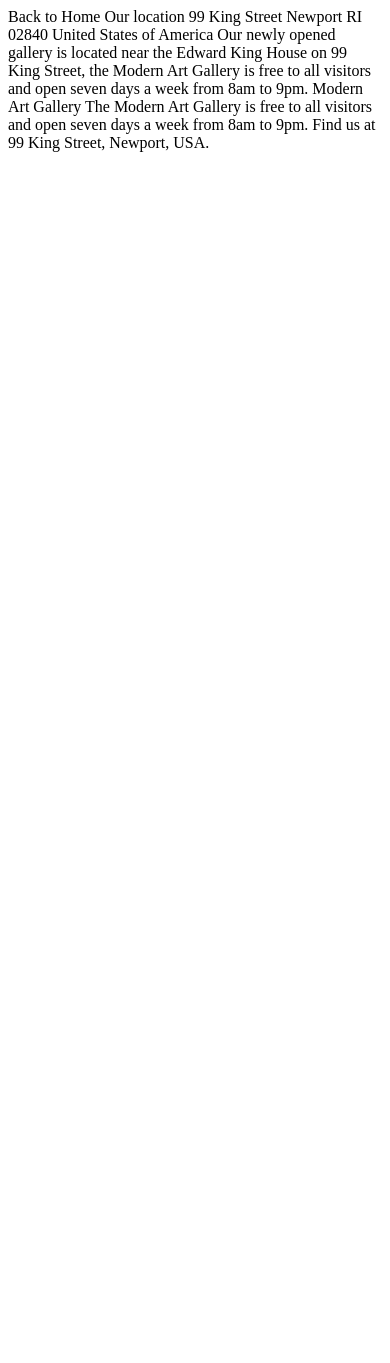
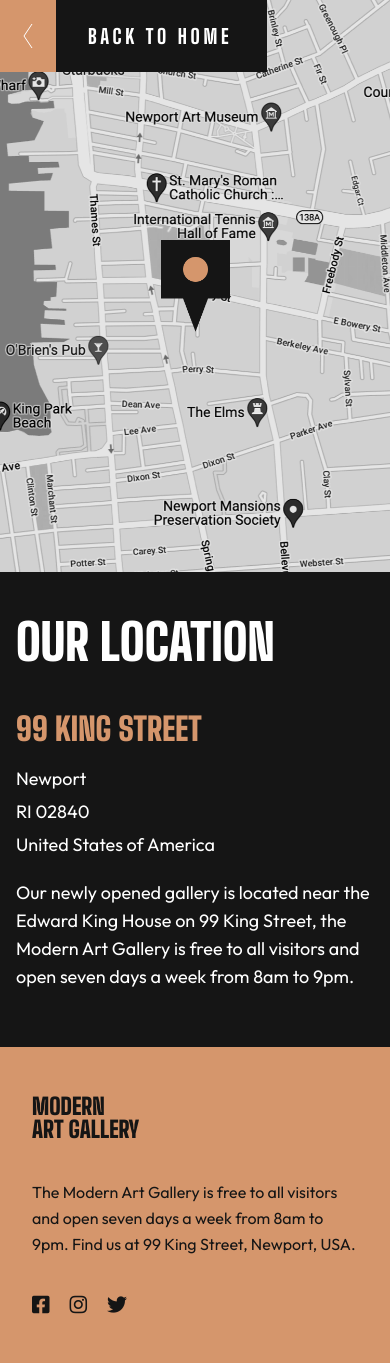
Before and after one commit to MichalTrubini/Art-gallery-website, a plain HTML site: page location.html in a window 390 px wide. Before the commit the page ends 844 px from the top, so only its background shows below. Drawn offline with Linux system fonts and the light colour scheme.

Commit message:
location mobile css done

```diff
--- a/location.html
+++ b/location.html
@@ -5,28 +5,70 @@
   <meta name="viewport" content="width=device-width, initial-scale=1.0">
 
   <link rel="icon" type="image/png" sizes="32x32" href="./assets/favicon-32x32.png">
+  <link rel="preconnect" href="https://fonts.googleapis.com">
+  <link rel="preconnect" href="https://fonts.gstatic.com" crossorigin>
+  <link href="https://fonts.googleapis.com/css2?family=Big+Shoulders+Display:wght@800;900&family=Outfit&display=swap" rel="stylesheet">
+  <link rel="stylesheet" href="css/style.css">
+  <link rel="stylesheet" href="https://use.fontawesome.com/releases/v5.15.4/css/all.css" integrity="sha384-DyZ88mC6Up2uqS4h/KRgHuoeGwBcD4Ng9SiP4dIRy0EXTlnuz47vAwmeGwVChigm" crossorigin="anonymous">
 
   <title>Frontend Mentor | Art gallery website</title>
 </head>
 <body>
 
-  Back to Home
-
+  <main class="main">
+    <div class="map">
+      <a href="#">
+        <div class="link-container link-position">
+          <div class="arrow">
+            <img src="assets/icon-arrow-left.svg" alt="arrow">
+          </div>
+          <p class="link">Back to Home</p>
+        </div>
+      </a>
+      <picture class="hero__image-container">
+        <source
+        srcset="assets/mobile/image-map@2x.png"
+        media="all and (min-width: 376px)"
+        />
+        <source
+          srcset="assets/mobile/image-map.png"
+          media="all and (max-width:375px)"
+        />
+        <img src="assets/mobile/image-map.png" alt="our location" class="map__Image">
+      </picture>
+    </div>
+    <section class="location">
+      <h1 class="location__heading">
         Our location
-
+      </h1>
+      <h2 class="location__subheading">
         99 King Street
-  Newport
-  RI 02840
-  United States of America
-
+      </h2>
+      <ul class="location__list">
+        <li class="location__address-line">Newport</li>
+        <li class="location__address-line">RI 02840</li>
+        <li class="location__address-line">United States of America</li>
+      </ul>
+      <p class="location__paragraph">
         Our newly opened gallery is located near the Edward King House on 99 King
         Street, the Modern Art Gallery is free to all visitors and open seven days
         a week from 8am to 9pm.
-
-  Modern Art Gallery
-
+      </p>
+    </section>
+  </main>
+  <footer class="footer footer--accent">
+    <h3 class="footer__heading footer__heading-dark">
+      <span class="footer__heading-break">Modern</span> Art Gallery
+    </h3>
+    <p class="footer__paragraph">
       The Modern Art Gallery is free to all visitors and open seven days a week
       from 8am to 9pm. Find us at 99 King Street, Newport, USA.
-
+    </p>
+    <div class="footer__social-block">
+      <a href="#" class="footer__social-link" aria-label="Click to follow our Facebook account"><i class="fab fa-facebook-square"></i></a>
+      <a href="#" class="footer__social-link" aria-label="Click to follow our Instagram account"><i class="fab fa-instagram"></i></a>
+      <a href="#" class="footer__social-link" aria-label="Click to follow our Twitter account"><i class="fab fa-twitter"></i></a>
+    </div>
+  </footer>
 </body>
 </html>
--- a/scss/_settings.scss
+++ b/scss/_settings.scss
@@ -24,3 +24,7 @@ html {
     align-items: center;
     flex-direction:$direction;
 }
+
+li {
+    list-style: none;
+}
--- a/scss/style.scss
+++ b/scss/style.scss
@@ -11,6 +11,10 @@ h1, h2, h3 {
     font-weight: 900;
     text-transform: uppercase;
     color: $color-heading-dark;
+}
+
+img {
+    display: block;
 }
 
 .main, .footer {
@@ -47,8 +51,9 @@ h1, h2, h3 {
         line-height: 2.8rem;
         margin-bottom: 2.8rem;
     }
+}
 
-    &__link {
+.link {
     color: white;
     text-transform: uppercase;
     padding: 2.4rem 3.5rem 2.4rem 3.2rem;
@@ -60,7 +65,7 @@ h1, h2, h3 {
     letter-spacing: 3.64px;
 }
 
-    &__arrow {
+.arrow {
     background: $background-link-arrow;
     width: 5.6rem;
     height: 7.2rem;
@@ -69,11 +74,10 @@ h1, h2, h3 {
     align-items: center;
 }
 
-    &__link-container {
+.link-container {
     display: flex;
     justify-content: flex-start;
     align-items: center;
-    }
 }
 
 .gallery {
@@ -123,8 +127,8 @@ h1, h2, h3 {
 
     &__heading {
         color: white;
-        font-size: 1.6rem;
-        line-height: 1.6rem;
+        font-size: 2.3rem;
+        line-height: 2.3rem;
     }
 
     &__heading-break {
@@ -140,11 +144,71 @@ h1, h2, h3 {
         display: flex;
         gap: 2rem;
     }
+
+    &--accent {
+        background: $background-footer-accent;
+        color: $Almost-Black;
+
+        .fab {
+            color: $Almost-Black;
+        }
+    }
+
+    &__heading-dark {
+        color: $Almost-Black;
+    }
 }
 
 .fab {
     font-size: 2rem;
     color: white;
+}
+
+.fab:hover {
+    color: $color-accent;
+}
+
+.map {
+    position: relative;
+}
+
+.link-position {
+    position: absolute;
+    top: 0;
+}
+
+.location {
+    padding: 4.8rem 1.6rem 5.6rem;
+    background: $Almost-Black;
+    color: White;
+
+    &__heading {
+        color: White;
+        font-size: 5rem;
+        line-height: 4.5rem;
+        margin-bottom: 4.8rem;
+    }
+
+    &__subheading {
+        color: $Gold;
+        font-size: 3.2rem;
+        line-height: 3.2rem;
+        margin-bottom: 2rem;
+    }
+
+    &__list {
+        display: flex;
+        flex-direction: column;
+        gap: 0.5rem;
+        font-size: 1.8rem;
+        line-height: 2.8rem;
+        margin-bottom: 2rem;
+    }
+
+    &__paragraph {
+        font-size: 1.8rem;
+        line-height: 2.8rem;
+    }
 }
 
 @media screen and (min-width:750px) {
```
Also changed, not shown: index.html (+3 -3 lines), css/style.css, 1 other file. Lines whose indentation alone changed are shown as unchanged.
